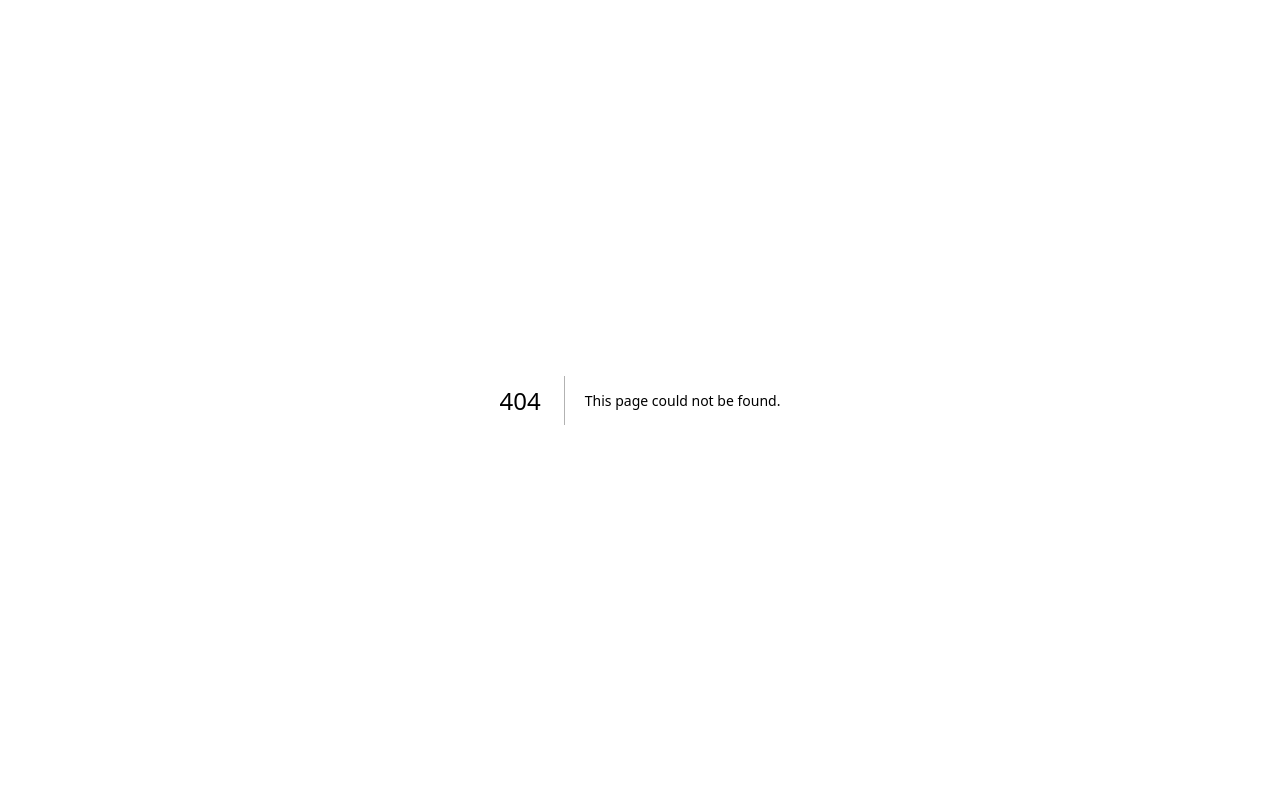
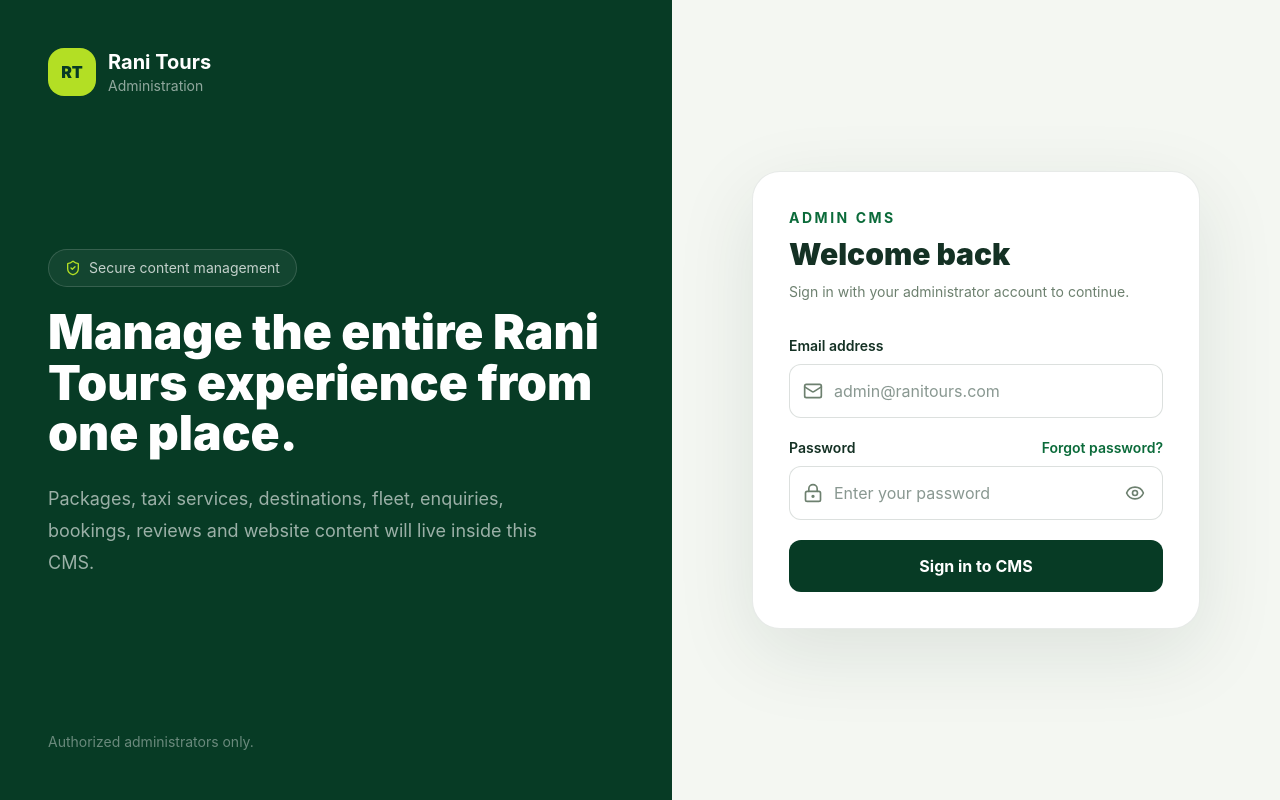
Before and after one commit to Shahzadkhanks19/rani-tours, a Next.js app: page /admin/login in a window 1280 px wide. Before the commit this address had no page. Built offline with nearby package versions, Linux system fonts and the light colour scheme; no server answers.

Commit message:
feat: add admin login page

```diff
--- /dev/null
+++ b/app/admin/login/page.tsx
@@ -0,0 +1,39 @@
+import type { Metadata } from "next";
+import { redirect } from "next/navigation";
+import { ShieldCheck } from "lucide-react";
+import { AdminLoginForm } from "@/components/admin/admin-login-form";
+import { getCurrentAdmin } from "@/lib/admin-auth";
+
+export const metadata: Metadata = { title: "Admin Login" };
+
+export default async function AdminLoginPage() {
+  const admin = await getCurrentAdmin();
+  if (admin) redirect("/admin/dashboard");
+
+  return (
+    <main className="grid min-h-screen bg-[#f4f7f2] lg:grid-cols-[1.05fr_0.95fr]">
+      <section className="hidden bg-[#073b25] p-12 text-white lg:flex lg:flex-col lg:justify-between">
+        <div className="flex items-center gap-3">
+          <div className="grid size-12 place-items-center rounded-2xl bg-[#b3df24] font-black text-[#073b25]">RT</div>
+          <div><p className="text-xl font-bold">Rani Tours</p><p className="text-sm text-white/55">Administration</p></div>
+        </div>
+        <div className="max-w-xl">
+          <p className="mb-5 inline-flex items-center gap-2 rounded-full border border-white/15 bg-white/5 px-4 py-2 text-sm text-white/75"><ShieldCheck className="size-4 text-[#b3df24]" /> Secure content management</p>
+          <h1 className="text-5xl font-black leading-[1.05]">Manage the entire Rani Tours experience from one place.</h1>
+          <p className="mt-6 max-w-lg text-lg leading-8 text-white/60">Packages, taxi services, destinations, fleet, enquiries, bookings, reviews and website content will live inside this CMS.</p>
+        </div>
+        <p className="text-sm text-white/40">Authorized administrators only.</p>
+      </section>
+
+      <section className="flex items-center justify-center p-5 sm:p-8">
+        <div className="w-full max-w-md rounded-[28px] border border-[#143124]/10 bg-white p-6 shadow-[0_24px_80px_rgba(20,49,36,0.10)] sm:p-9">
+          <div className="mb-8 lg:hidden"><div className="grid size-11 place-items-center rounded-xl bg-[#b3df24] font-black text-[#073b25]">RT</div></div>
+          <p className="text-sm font-bold uppercase tracking-[0.18em] text-[#0b6b3a]">Admin CMS</p>
+          <h2 className="mt-2 text-3xl font-black">Welcome back</h2>
+          <p className="mb-8 mt-2 text-sm leading-6 text-[#6d806f]">Sign in with your administrator account to continue.</p>
+          <AdminLoginForm />
+        </div>
+      </section>
+    </main>
+  );
+}
```
